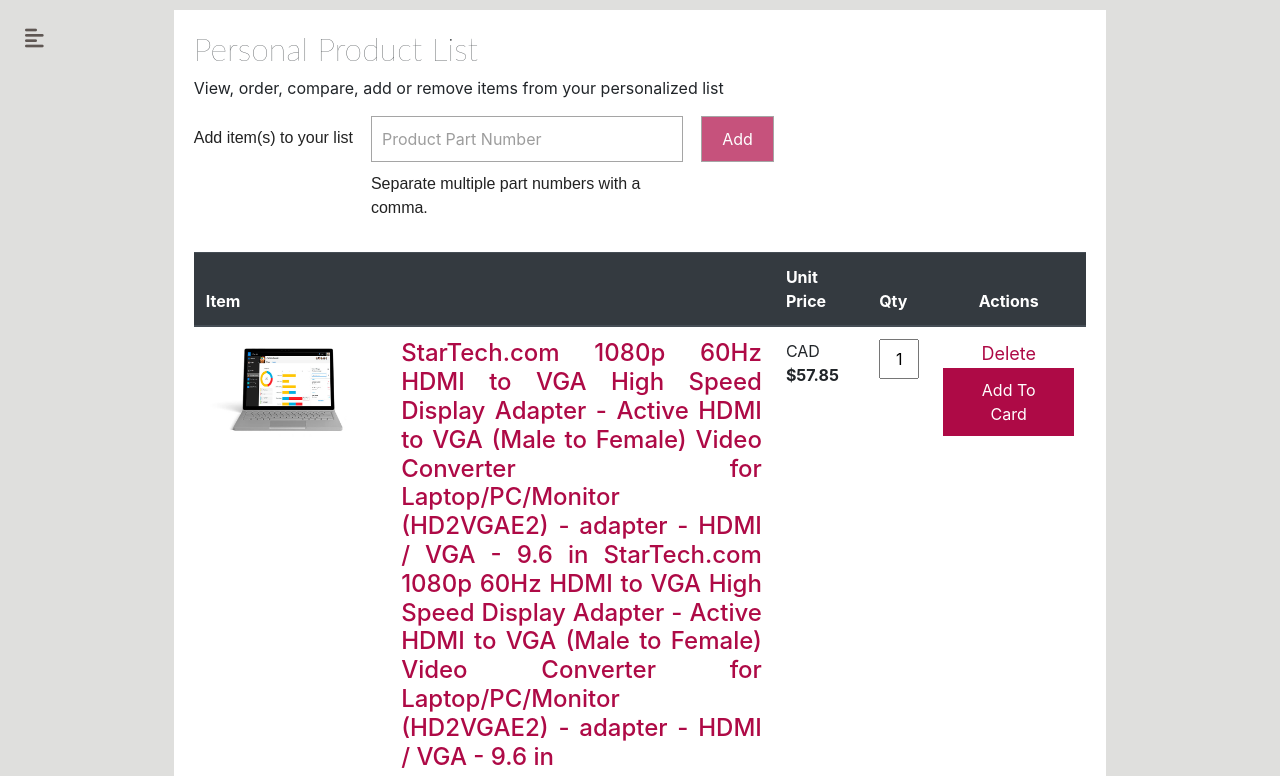
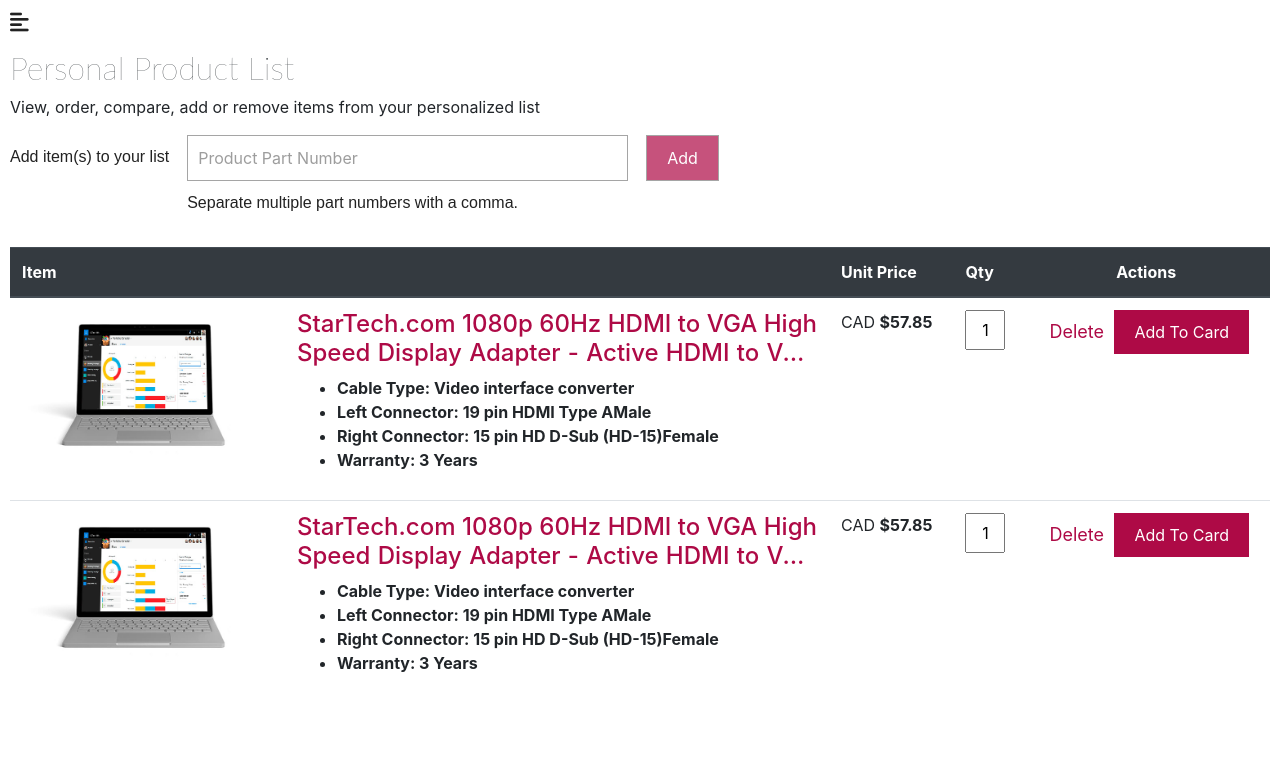
Before and after one commit to dev4ngenit/NG, a plain HTML site: page ngenit/personal_product_list.html in a window 1280 px wide. Both pictures are taken after a click on the link 293 px from the left and 42 px from the top of the page. Shown: the top 776 px of the page. Drawn offline with nearby package versions, Linux system fonts and the light colour scheme.

Commit message:
update js cliend dasboard

```diff
--- a/ngenit/css/style.css
+++ b/ngenit/css/style.css
@@ -1687,11 +1687,11 @@ a:hover {
     color: white;
     transition: .3s;
 }
+
 /*---Content----*/
 #client_dashboard_content_wp{
     background-color: white;
-    padding: 20px;
-    margin: 10px;
+    padding: 25px;
 }
 .client_dashboard_welcome_section{
     margin-top: 10px;
@@ -1729,6 +1729,16 @@ a:hover {
 /*max-width:500px == anything < 500px*/
 /*min-width:500px == anything > 500px*/
 
+
+@media (max-width:380px) {
+    .sidebar_manu_wrapper{
+        width: 450px;
+        height: 100%;
+        margin: 0px;
+        padding: 0px;
+        background-color: #5f5753;
+    }
+}
 @media screen and (min-width:786px)
 {
 
--- a/ngenit/js/jquery.mr.js
+++ b/ngenit/js/jquery.mr.js
@@ -57,7 +57,32 @@ $(".toggle").on("click", function(e){
 */
 //-------------
 
+// $('#click_advance').click(function() {
+//     $('#display_advance').toggle('1000');
+//     $("i", this).toggleClass("fa-solid fa-chevron-left fa-solid fa-align-left");
+// });
+
+//-------------
+
 $('#click_advance').click(function() {
     $('#display_advance').toggle('1000');
-    $("i", this).toggleClass("fa-solid fa-chevron-left fa-solid fa-align-left");
+    // $("i", this).toggleClass("fa-solid fa-chevron-left fa-solid fa-align-left");
 });
+
+
+$(".fa-chevron-left").show();
+$(".fa-align-left").hide();
+function my(){
+    $(".fa-align-left").show();
+    $(".fa-chevron-left").hide();
+$("#cls").addClass('col-xl-12')
+}
+function my2(){
+$(".fa-chevron-left").show();
+$("#display_advance").show();
+$(".fa-align-left").hide();
+if ($( "#cls" ).hasClass('col-xl-12')) {
+$( "#cls" ).removeClass( 'col-xl-12');
+}
+
+}
--- a/ngenit/personal_product_list.html
+++ b/ngenit/personal_product_list.html
@@ -28,7 +28,14 @@
 
 <body>
     <div id="wrapper" class="row">
-        <a href="#" id="click_advance"><i class="fa-solid fa-chevron-left fa-lg"></i></a>
+        <a href="#" id="click_advance" onclick="my()"><i class="fa-solid fa-chevron-left fa-lg"></i></a>
+        <a href="#" style="
+        position: absolute;
+        left: 10px;
+        top: 10px;
+        z-index: 9999;
+        color:#222;
+        " onclick="my2()"><i class="fa-solid fa-align-left fa-lg"></i></a>
         <!--=======Sidebar Start==========-->
         <section class="col-xl-3 col-lg-4 col-sm-12 content m-0" id="display_advance">
             <div class="sidebar_manu_wrapper p-0">
@@ -59,12 +66,12 @@
         <!----Sidebar End---->
 
         <!--=========Content start========-->
-        <div class="container-fluid col-xl-9 col-lg-8 col-sm-12">
+        <div id="cls" class="container-fluid col-xl-9 col-lg-8 col-sm-12">
             <div id="client_dashboard_content_wp" class="row">
 
                 <!--Order templates-->
                 <section class="row">
-                    <div class="col-lg-12 col-md-12 col-sm-12 client_dashboard_personal_product_list">
+                    <div class="col-lg-12 col-md-12 col-sm-12 client_dashboard_personal_product_list pt-4">
                         <h2>Personal Product List</h2>
                         <p>View, order, compare, add or remove items from your personalized list</p>
                     </div>
@@ -94,6 +101,7 @@
                                 </tr>
                             </thead>
                             <tbody>
+                                <!--Item-->
                                 <tr>
                                     <th style="width:65%; text-align: justify;">
                                         <div class="row">
@@ -101,7 +109,15 @@
                                                 <img src="images/product/product (1).jpg" class="img-fluid" alt="">
                                             </div>
                                             <div class="col-8">
-                                            <h4 style="color: #ae0a46;">StarTech.com 1080p 60Hz HDMI to VGA High Speed Display Adapter - Active HDMI to VGA (Male to Female) Video Converter for Laptop/PC/Monitor (HD2VGAE2) - adapter - HDMI / VGA - 9.6 in StarTech.com 1080p 60Hz HDMI to VGA High Speed Display Adapter - Active HDMI to VGA (Male to Female) Video Converter for Laptop/PC/Monitor (HD2VGAE2) - adapter - HDMI / VGA - 9.6 in</h4>
+                                                <h4 style="color: #ae0a46;display: -webkit-box;
+                                            -webkit-line-clamp: 2;
+                                            -webkit-box-orient: vertical;
+                                            overflow: hidden;">StarTech.com 1080p 60Hz HDMI to VGA High Speed Display
+                                                    Adapter - Active HDMI to VGA (Male to Female) Video Converter for
+                                                    Laptop/PC/Monitor (HD2VGAE2) - adapter - HDMI / VGA - 9.6 in
+                                                    StarTech.com 1080p 60Hz HDMI to VGA High Speed Display Adapter -
+                                                    Active HDMI to VGA (Male to Female) Video Converter for
+                                                    Laptop/PC/Monitor (HD2VGAE2) - adapter - HDMI / VGA - 9.6 in</h4>
                                                 <ul>
                                                     <li>Cable Type: Video interface converter</li>
                                                     <li>Left Connector: 19 pin HDMI Type AMale</li>
@@ -114,7 +130,45 @@
                                     </th>
                                     <td>CAD <strong>$57.85</strong></td>
                                     <td>
-                                    <input type="text" value="1" style="width: 40px; height: 40px; text-align: center;">
+                                        <input type="text" value="1"
+                                            style="width: 40px; height: 40px; text-align: center;">
+                                    </td>
+                                    <td class="text-center">
+                                        <button class="btn_delete">Delete</button>
+                                        <button class="btn_add_to_card">Add To Card</button>
+                                    </td>
+                                </tr>
+                                <!--Item-->
+                                <tr>
+                                    <th style="width:65%; text-align: justify;">
+                                        <div class="row">
+                                            <div class="col-4">
+                                                <img src="images/product/product (1).jpg" class="img-fluid" alt="">
+                                            </div>
+                                            <div class="col-8">
+                                                <h4 style="color: #ae0a46;display: -webkit-box;
+                                            -webkit-line-clamp: 2;
+                                            -webkit-box-orient: vertical;
+                                            overflow: hidden;">StarTech.com 1080p 60Hz HDMI to VGA High Speed Display
+                                                    Adapter - Active HDMI to VGA (Male to Female) Video Converter for
+                                                    Laptop/PC/Monitor (HD2VGAE2) - adapter - HDMI / VGA - 9.6 in
+                                                    StarTech.com 1080p 60Hz HDMI to VGA High Speed Display Adapter -
+                                                    Active HDMI to VGA (Male to Female) Video Converter for
+                                                    Laptop/PC/Monitor (HD2VGAE2) - adapter - HDMI / VGA - 9.6 in</h4>
+                                                <ul>
+                                                    <li>Cable Type: Video interface converter</li>
+                                                    <li>Left Connector: 19 pin HDMI Type AMale</li>
+                                                    <li>Right Connector: 15 pin HD D-Sub (HD-15)Female</li>
+                                                    <li>Warranty: 3 Years</li>
+                                                </ul>
+                                            </div>
+                                        </div>
+
+                                    </th>
+                                    <td>CAD <strong>$57.85</strong></td>
+                                    <td>
+                                        <input type="text" value="1"
+                                            style="width: 40px; height: 40px; text-align: center;">
                                     </td>
                                     <td class="text-center">
                                         <button class="btn_delete">Delete</button>
```
Also changed, not shown: ngenit/client_dashboard.html (+2 -25 lines), ngenit/profile_client_dashboard.html (+9 -2 lines), ngenit/track_order.html (+10 -2 lines), java-script/Test-Js.html (line endings or trailing spaces). Lines whose indentation alone changed are shown as unchanged.
